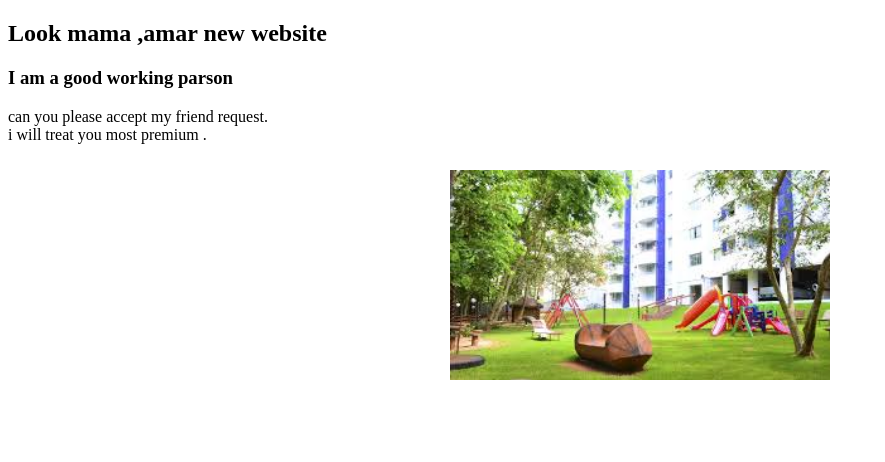
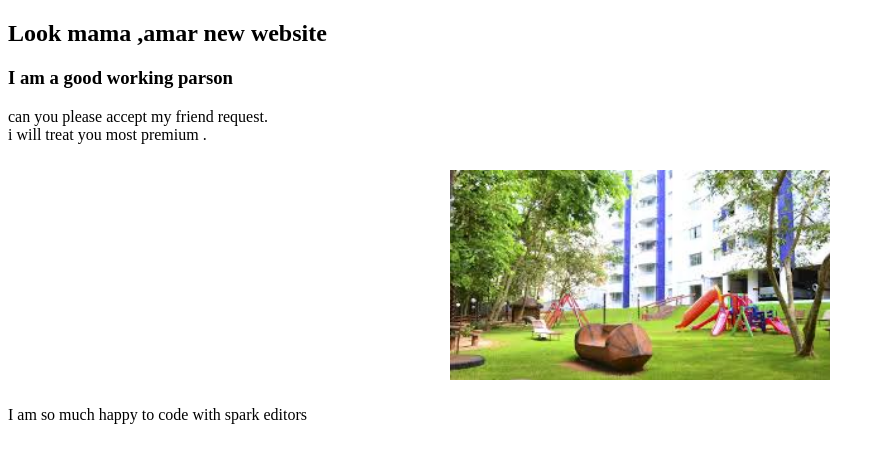
Before and after one commit to albiummid/my-first-website, a plain HTML site: page index.html in a window 1280 px wide. Shown: the whole page, without its empty margins (0-885 px from the left). Drawn offline with Linux system fonts and the light colour scheme.

Commit message:
added a paragraph for testing

```diff
--- a/index.html
+++ b/index.html
@@ -10,14 +10,11 @@
 <h3>I am a good working parson      </h3>
 <p>can you please accept my friend request. <br> i will treat you most premium .</p>
 
-
-    <img  style="margin-left: auto;
+<img  style="margin-left: auto;
     margin-right:auto;display: block; padding: 10px;
     width: 30%;" src="images.jpg">
 
-
-
-
+<p> I am so much happy to code with spark editors</p>
 
 
 
```
Also changed, not shown: 1 other file.
